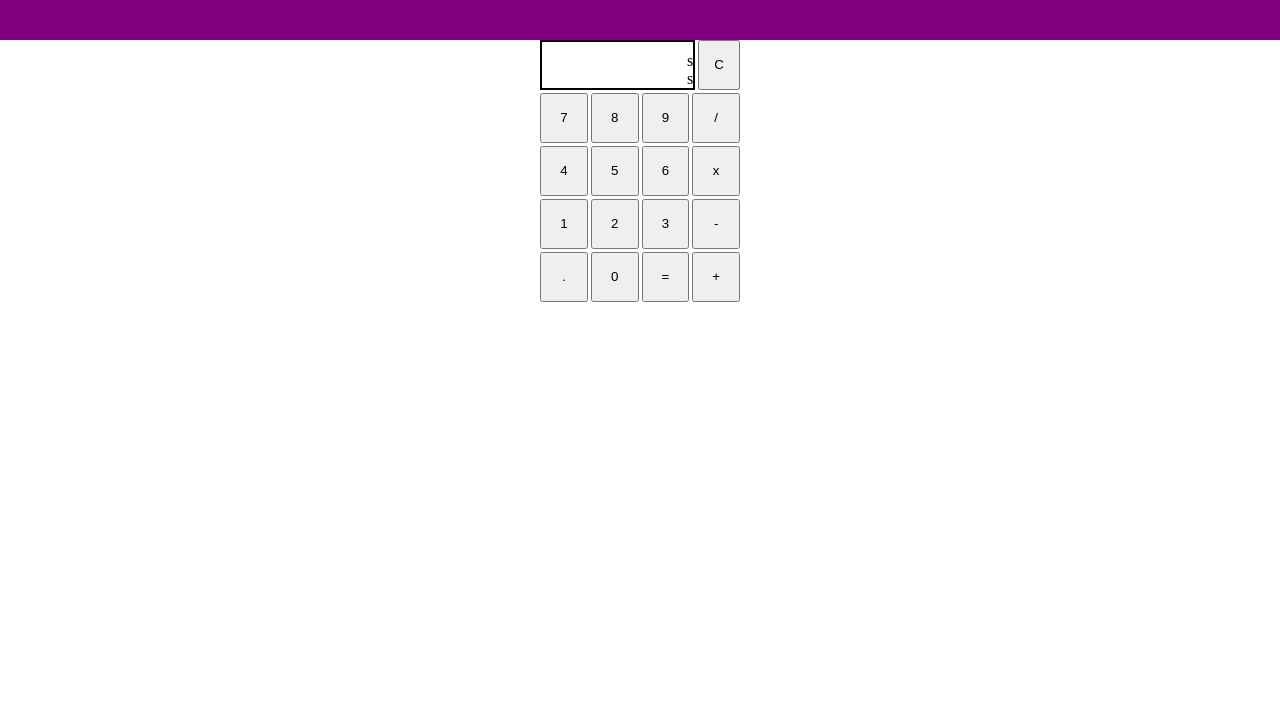
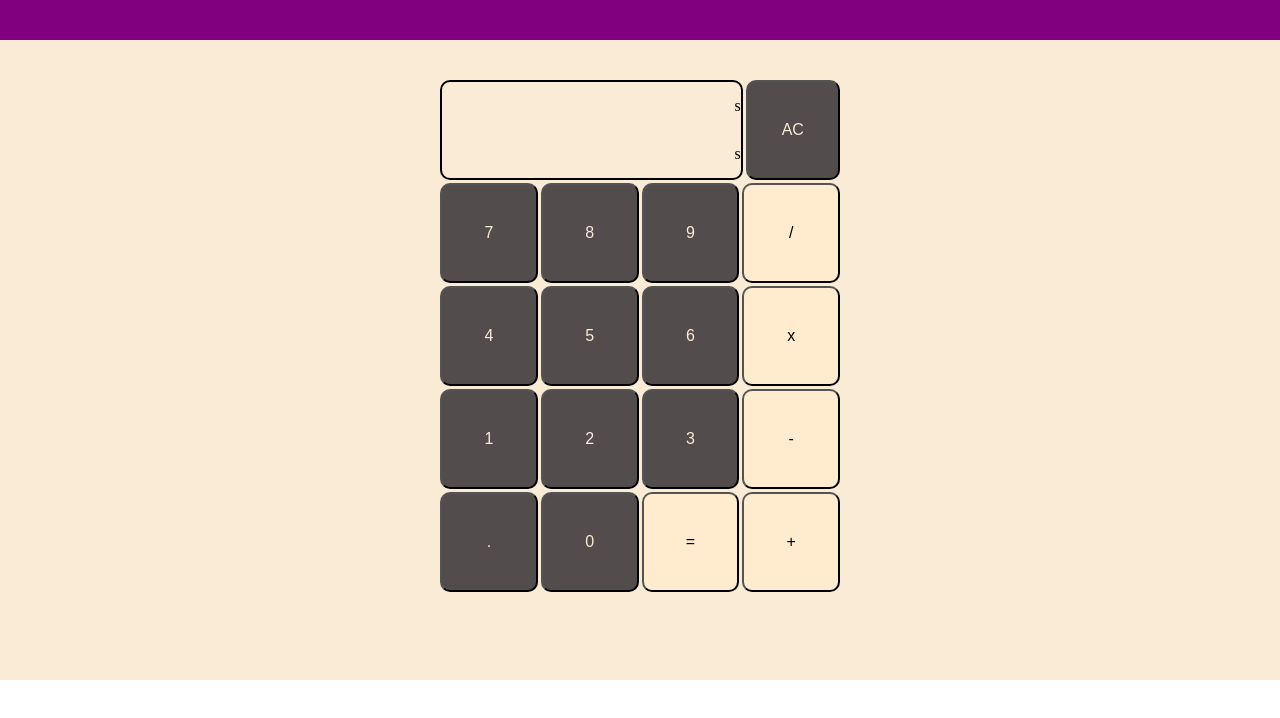
Before and after one commit to Samsamb0/Calculator, a plain HTML site: page index.html in a window 1280 px wide. Shown: the part 142-860 px from the top of the page. Before the commit the page ends 800 px from the top, so only its background shows below. Drawn offline with Linux system fonts and the light colour scheme.

Commit message:
Main styling in css

```diff
--- a/css/styles.css
+++ b/css/styles.css
@@ -1,17 +1,24 @@
+html,
+body {
+  padding: 0;
+  margin: 0;
+  width: 100%;
+  height: 100%;
+}
+
 body {
   display: flex;
   flex-direction: column;
   align-items: center;
-  padding: 0;
-  margin: 0;
 }
 
 #calculator {
-  width: 200px;
-  height: 400px;
+  width: 400px;
+  height: 800px;
   display: flex;
   flex-direction: column;
   gap: 3px;
+  margin-top: 40px;
 }
 
 #first-row {
@@ -29,16 +36,17 @@ body {
 }
 
 button {
-  width: 50px;
-  height: 50px;
+  width: 100px;
+  height: 100px;
 }
 
 #screen {
   border: 2px black solid;
-  width: 100%;
+  border-radius: 10px;
+  width: 80%;
   display: flex;
   flex-direction: column;
-  justify-content: flex-end;
+  justify-content: space-around;
   align-items: flex-end;
 }
 
@@ -52,3 +60,29 @@ header {
   justify-content: center;
   font-size: 2em;
 }
+
+/*main*/
+main {
+  background-color: antiquewhite;
+  width: 100%;
+  height: 80%;
+  display: flex;
+  justify-content: center;
+}
+
+/*CALCULATOR*/
+#number,
+#clear {
+  background-color: rgb(83, 76, 76);
+  color: antiquewhite;
+  font-size: 1em;
+  border-radius: 10px;
+}
+
+#operator,
+#equal {
+  background-color: blanchedalmond;
+  color: black;
+  font-size: 1em;
+  border-radius: 10px;
+}
--- a/index.html
+++ b/index.html
@@ -24,7 +24,7 @@
             <div id="previous">s</div>
             <div id="current">s</div>
           </div>
-          <button id="clear">C</button>
+          <button id="clear">AC</button>
         </div>
         <div id="second-row">
           <button id="number">7</button>
```
